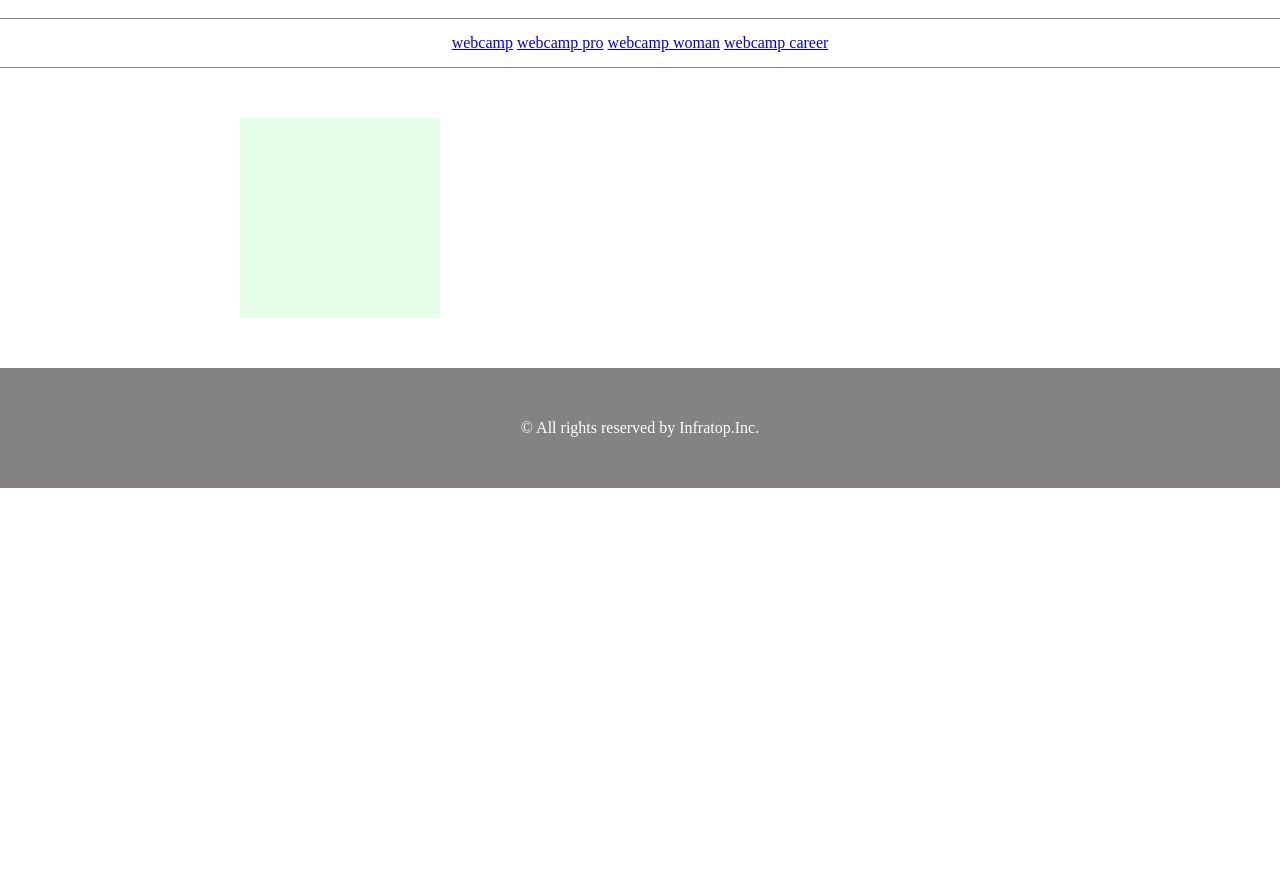
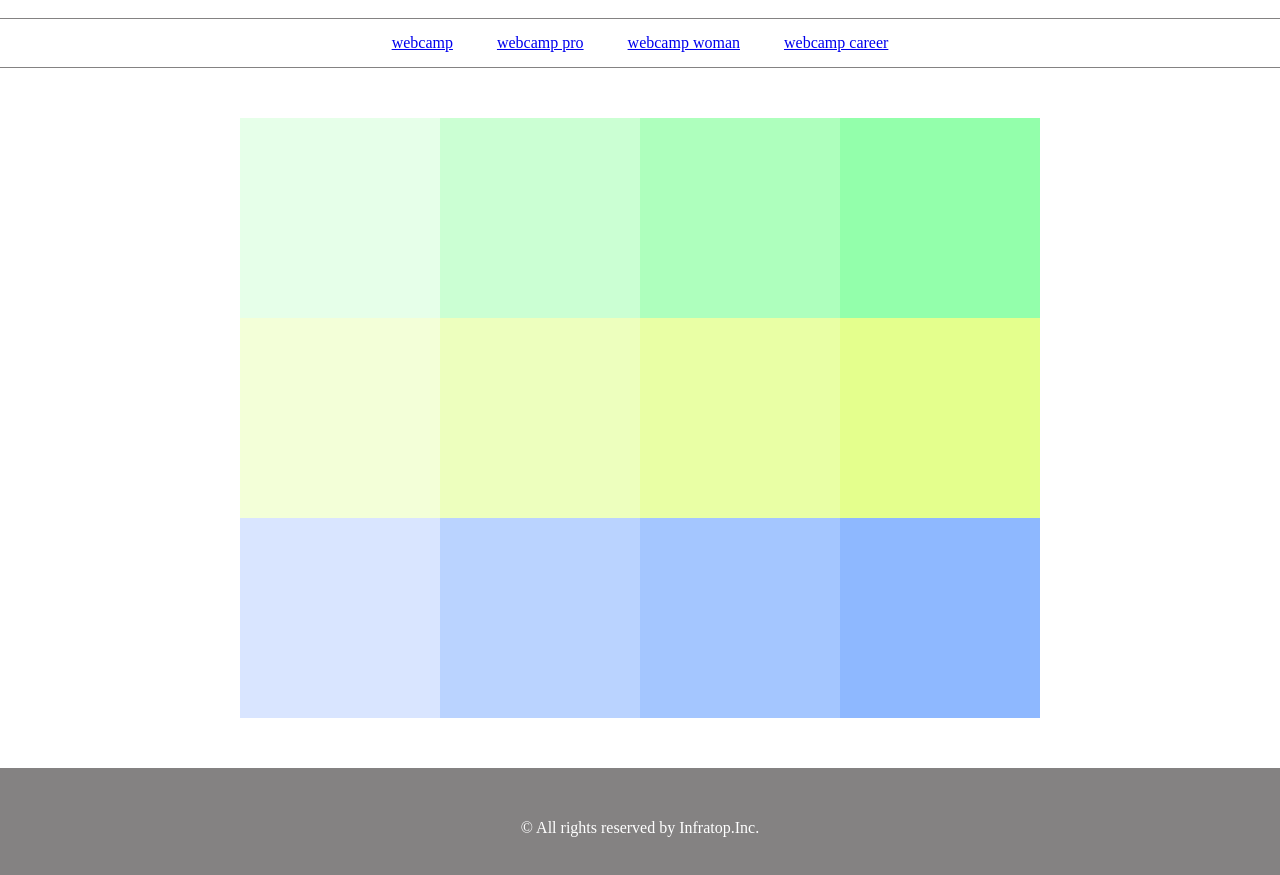
Before and after one commit to o3ts65s3jtj5m/caravan, a plain HTML site: page index.html in a window 1280 px wide. Shown: the part 59-934 px from the top of the page. Before the commit the page ends 800 px from the top, so only its background shows below. Drawn offline with Linux system fonts and the light colour scheme.

Commit message:
[Finish] 1-5

```diff
--- a/index.html
+++ b/index.html
@@ -21,10 +21,10 @@
     <nav>
       <ul class="nav-list">
         <li class="nav-list-item">
-          <a href="https://web-camp.io/">webcamp</a>
-          <a href="https://web-camp.io/commit/">webcamp pro</a>
-          <a href="https://web-camp.io/">webcamp woman</a>
-          <a href="https://web-camp.io/">webcamp career</a>
+          <a href="https://web-camp.io/" class="webcamp">webcamp</a>
+          <a href="https://web-camp.io/commit/" class="webcamp pro">webcamp pro</a>
+          <a href="https://web-camp.io/" class="webcamp woman">webcamp woman</a>
+          <a href="https://web-camp.io/" class="webcamp career">webcamp career</a>
         </li>
       </ul>
     </nav>
@@ -32,6 +32,17 @@
     <!-- main用のdiv -->
     <div class="main">
       <div class="box1"></div>
+      <div class="box2"></div>
+      <div class="box3"></div>
+      <div class="box4"></div>
+      <div class="box5"></div>
+      <div class="box6"></div>
+      <div class="box7"></div>
+      <div class="box8"></div>
+      <div class="box9"></div>
+      <div class="box10"></div>
+      <div class="box11"></div>
+      <div class="box12"></div>
     </div>
 
     <!-- footer -->
--- a/style.css
+++ b/style.css
@@ -22,6 +22,22 @@ header {
   list-style: none;
   display: inline-block;
   margin: 0 20px;
+}
+.webcamp {
+  margin-left: 20px;
+  margin-right: 20px;
+}
+.webcamp pro {
+  margin-left: 20px;
+  margin-right: 20px;
+}
+.webcamp woman {
+  margin-left: 20px;
+  margin-right: 20px;
+}
+.webcamp career {
+  margin-left: 20px;
+  margin-right: 20px;
 }
 
 .main {
```
